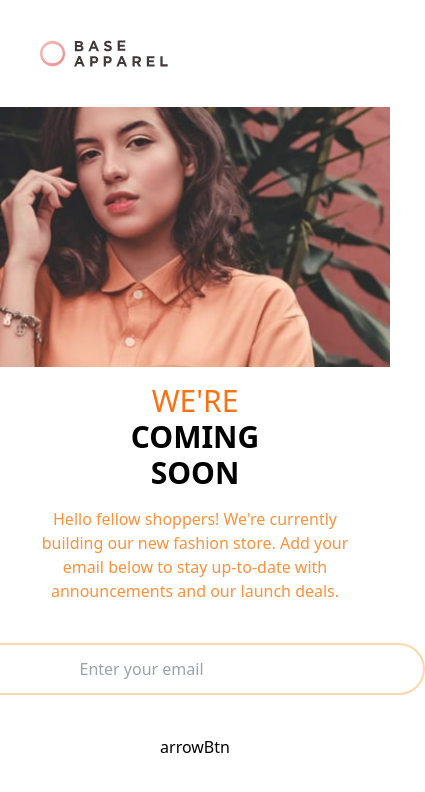
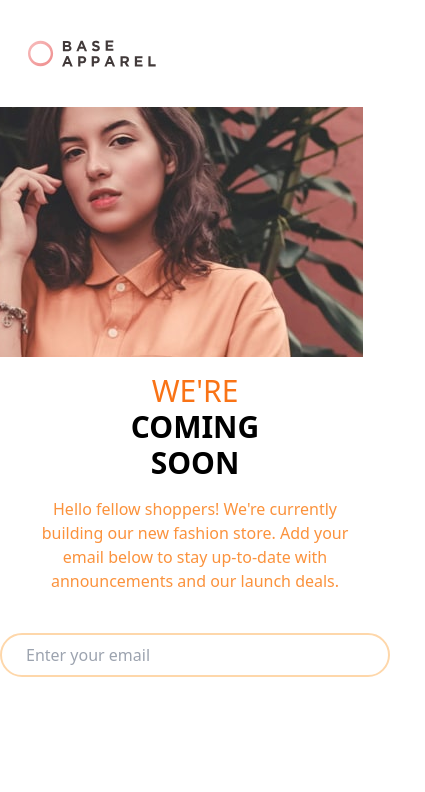
Before and after one commit to Abdulahadahmadi/coming_soon_page_components, a React (Create React App) app: page / in a window 390 px wide. Shown: the top 792 px of the page, 425 px wide, since content can reach past the window. Built offline with nearby package versions, Linux system fonts and the light colour scheme.

Commit message:
hero section completed

```diff
--- a/src/components/Coming.jsx
+++ b/src/components/Coming.jsx
@@ -6,23 +6,36 @@ import arrowBtn from '../assets/images/icon-arrow.svg'
 
 
 function coming() {
+
+    const img = window.innerWidth < 675;
+    const heroImg = img ? hero : heroDesktop;
+    // if ($(window).width() < 960) {
+    //     alert('Less than 960');
+    //     }
+    //     else {
+    //     alert('More than 960');
+    //     }
+
     return (
-        <div className=''>
+
+        <div className='w-auto flex flex-col items-center md:flex-row'>
             <div className=' text-center'>
                 <img className='float-left w-32 m-10' src={logo} alt="logoimg" />
-                <img className='lg:sr-only md:sr-only w-screen mb-4' src={hero} alt="heroimg" />
+                <img className='lg:sr-only md:sr-only max-w-fit mb-4' src={heroImg} alt="heroimg" />
+                {/* <img className='max-w-fit mb-4 md:sr-only' src={heroDesktop} alt="heroimg" /> */}
                 <h1 className='uppercase text-3xl text-orange-500 '>We're</h1>
                 <h1 className='uppercase text-3xl font-bold'>Coming</h1>
                 <h1 className='uppercase text-3xl font-bold'>Soon</h1>
                 <p className='text-center text-orange-400 mt-4 px-10'>Hello fellow shoppers! We're currently building our new fashion store.
                 Add your email below to stay up-to-date with announcements and our launch deals.</p>
-            </div>
-            <form>
-                <div className='flex flex-col items-center justify-center'>
-                    <input className=' px-28 my-10 placeholder:text-start p-3 border-2 border-orange-200 rounded-full' type='email' placeholder='Enter your email' />
-                    <span>arrowBtn</span>
+                <form>
+                <div className='flex md:flex-col'>
+                    <input className='flex justify-center items-center my-10 w-screen py-2 placeholder:pl-6 mx-3 required
+                    border-2 border-orange-200 rounded-full md:px-44' type='email' placeholder='Enter your email' />
+
                 </div>
             </form>
+            </div>
         </div>
     )
 }
```
